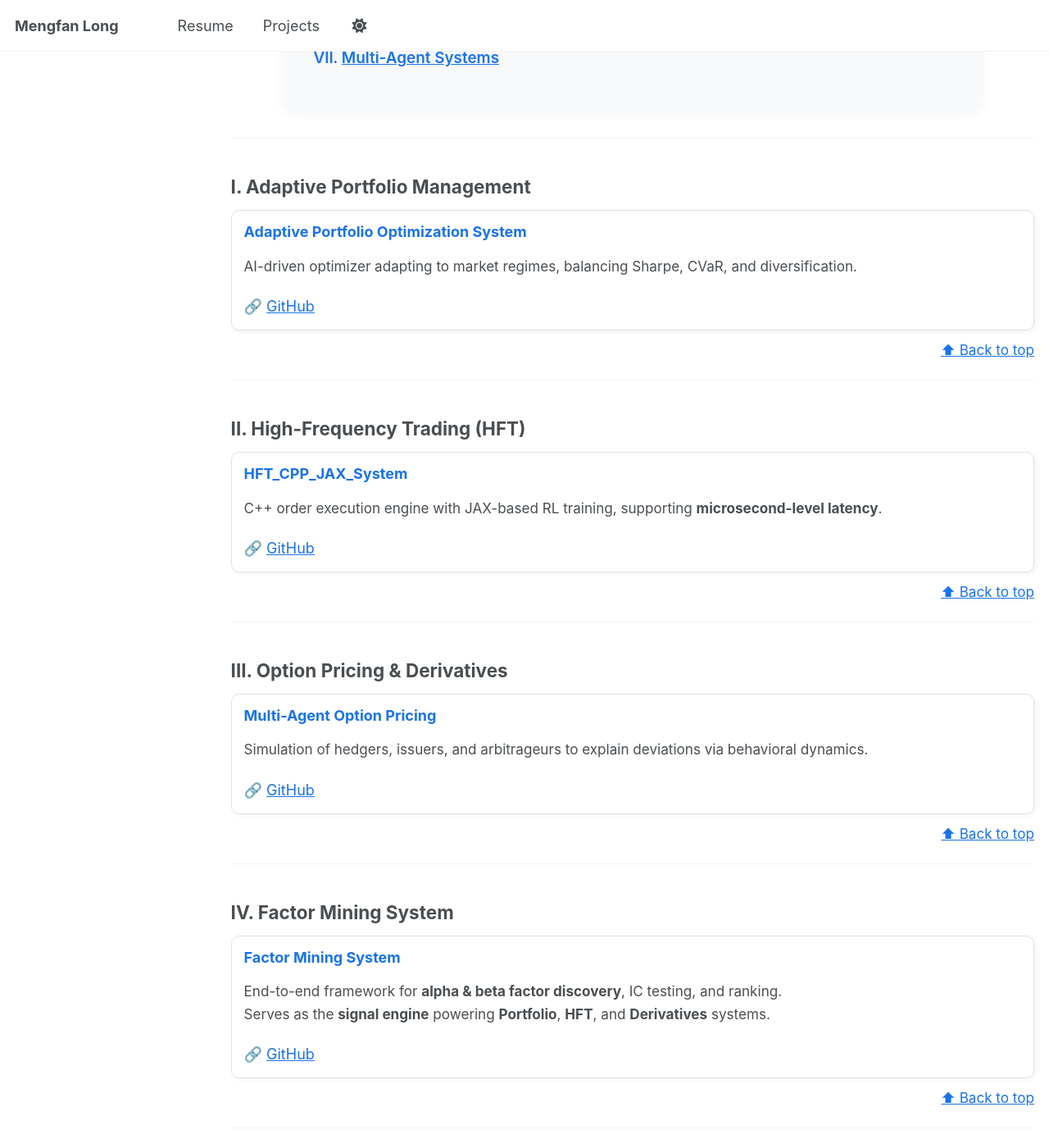
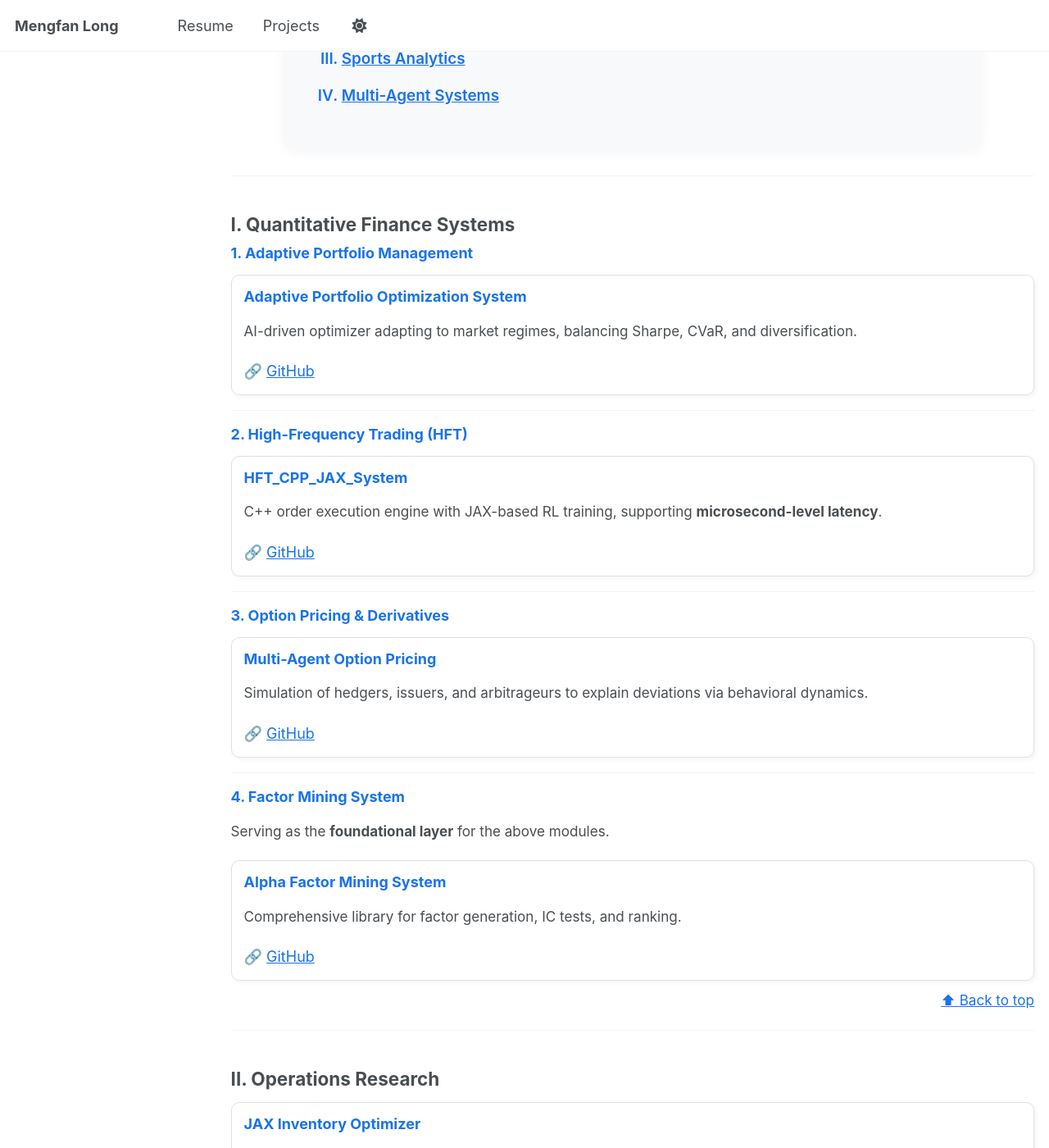
Before and after one commit to kevinlmf/kevinlmf.github.io, a Jekyll site: the page built from _pages/projects.md, in a window 1280 px wide and 1400 px high, scrolled down 597 px. Shown: the whole window at 82% size. Built offline with Jekyll 4.4.1, drawn with Linux system fonts in a browser that asks for light colours; a script that is not in the unit is left out; some of the changed text lies outside the part shown.

Commit message:
Update projects.md

```diff
--- a/_pages/projects.md
+++ b/_pages/projects.md
@@ -14,20 +14,28 @@ A comprehensive collection of research and engineering projects spanning **quant
 <h2 style="text-align:center; font-weight:700;">Table of Contents</h2>
 
 <div style="background:#f8f9fb; border-radius:12px; padding:30px; box-shadow:0 0 15px rgba(0,0,0,0.05); max-width:850px; margin:30px auto;">
+
   <ol style="list-style-type: upper-roman; font-weight:600; color:#1a73e8; line-height:1.9; font-size:1.05em;">
-    <li><a href="#portfolio">Adaptive Portfolio Management</a></li>
-    <li><a href="#hft">High-Frequency Trading (HFT)</a></li>
-    <li><a href="#options">Option Pricing & Derivatives</a></li>
-    <li><a href="#factor">Factor Mining System</a></li>
+    <li><a href="#quant">Quantitative Finance Systems</a>
+      <ol style="list-style-type: decimal; margin-top:10px; margin-left:25px; font-weight:500; color:#1a73e8;">
+        <li><a href="#portfolio">Adaptive Portfolio Management</a></li>
+        <li><a href="#hft">High-Frequency Trading (HFT)</a></li>
+        <li><a href="#options">Option Pricing & Derivatives</a></li>
+        <li><a href="#factor">Factor Mining System</a></li>
+      </ol>
+    </li>
     <li><a href="#or">Operations Research</a></li>
     <li><a href="#sports">Sports Analytics</a></li>
     <li><a href="#agent">Multi-Agent Systems</a></li>
   </ol>
+
 </div>
 
 ---
 
-## <a id="portfolio"></a> I. Adaptive Portfolio Management
+## <a id="quant"></a> I. Quantitative Finance Systems
+
+### <a id="portfolio"></a> 1. Adaptive Portfolio Management
 
 <div style="display:flex; flex-wrap:wrap; gap:20px; margin-top:15px;">
   <div style="flex:1; min-width:300px; border:1px solid #e0e0e0; border-radius:10px; padding:15px; box-shadow:2px 2px 6px rgba(0,0,0,0.05);">
@@ -37,13 +45,9 @@ A comprehensive collection of research and engineering projects spanning **quant
   </div>
 </div>
 
-<p style="text-align:right; margin-top:10px;"><a href="#top">⬆ Back to top</a></p>
-
 ---
 
-## <a id="hft"></a> II. High-Frequency Trading (HFT)
-
-
+### <a id="hft"></a> 2. High-Frequency Trading (HFT)
 
 <div style="display:flex; flex-wrap:wrap; gap:20px; margin-top:15px;">
   <div style="flex:1; min-width:300px; border:1px solid #e0e0e0; border-radius:10px; padding:15px; box-shadow:2px 2px 6px rgba(0,0,0,0.05);">
@@ -53,13 +57,9 @@ A comprehensive collection of research and engineering projects spanning **quant
   </div>
 </div>
 
-<p style="text-align:right; margin-top:10px;"><a href="#top">⬆ Back to top</a></p>
-
 ---
 
-## <a id="options"></a> III. Option Pricing & Derivatives
-
-
+### <a id="options"></a> 3. Option Pricing & Derivatives
 
 <div style="display:flex; flex-wrap:wrap; gap:20px; margin-top:15px;">
   <div style="flex:1; min-width:300px; border:1px solid #e0e0e0; border-radius:10px; padding:15px; box-shadow:2px 2px 6px rgba(0,0,0,0.05);">
@@ -69,19 +69,15 @@ A comprehensive collection of research and engineering projects spanning **quant
   </div>
 </div>
 
-<p style="text-align:right; margin-top:10px;"><a href="#top">⬆ Back to top</a></p>
+---
+### <a id="factor"></a> 4. Factor Mining System
 
----
-
-## <a id="factor"></a> IV. Factor Mining System
+Serving as the **foundational layer** for the above modules.
 
 <div style="display:flex; flex-wrap:wrap; gap:20px; margin-top:15px;">
   <div style="flex:1; min-width:300px; border:1px solid #e0e0e0; border-radius:10px; padding:15px; box-shadow:2px 2px 6px rgba(0,0,0,0.05);">
-    <h3>Factor Mining System</h3>
-    <p>
-      End-to-end framework for <b>alpha & beta factor discovery</b>, IC testing, and ranking.<br>
-      Serves as the <b>signal engine</b> powering <b>Portfolio</b>, <b>HFT</b>, and <b>Derivatives</b> systems.
-    </p>
+    <h3>Alpha Factor Mining System</h3>
+    <p>Comprehensive library for factor generation, IC tests, and ranking.</p>
     🔗 <a href="https://github.com/kevinlmf/AlphaFactor" target="_blank">GitHub</a>
   </div>
 </div>
```
Also changed, not shown: other parts of _pages/projects.md (+3 -9 lines).
